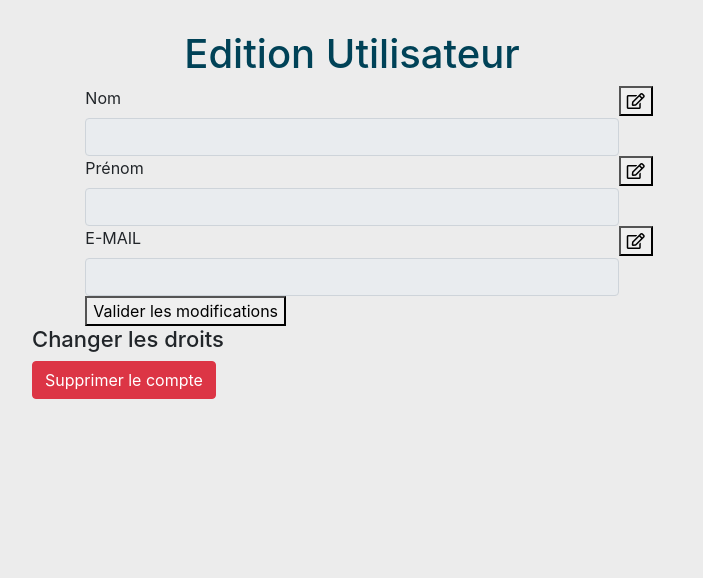
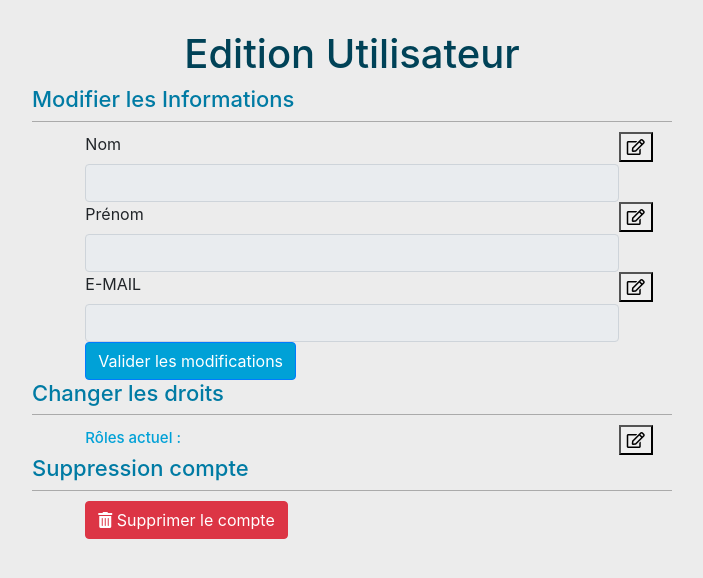
Before and after one commit to MauquieLouis/BTS-projet, a Symfony app: template templates/admin/editionUser.html.twig in a window 1280 px wide. Shown: the part 115-693 px from the top of the page, without its empty margins (288-991 px from the left). Run offline with Twig, Linux system fonts and the light colour scheme; the template is opened without the code that fills it, so the values that code supplies are empty; form fields are guessed from the names that the template uses; some libraries are stand-ins or nearby versions.

Commit message:
Formulaire gestion utilisateur

```diff
--- a/public/css/base.css
+++ b/public/css/base.css
@@ -21,11 +21,13 @@ h2
 h3
 {
 	font-size:22px !important;
+	color:#007BA4;
 }
 h4
 {
 	font-size:15px !important;
 	color:#00A1D7;
+	display: inline;
 }
 /* - - - - - - - - - - - - - - - -  - - - - - - - - - - */
 /* - - - - - - - - - - -CLASSE HTML - - - - - - - - - - */
@@ -82,6 +84,10 @@ h4
 	color:#00A1D7;
 	display: inline-block;
 }
+.formPart
+{
+	margin-top:10px;
+}
 .listeBoutons
 {
 	border:solid 2px #00A1D7;
@@ -123,6 +129,10 @@ h4
 {
 	text-align:center;
 	top:30%;
+	border-bottom: 1px solid #AAAAAA;
+}
+.titreFormulaire
+{
 	border-bottom: 1px solid #AAAAAA;
 }
 .userEmail
--- a/src/Form/NewUserFormType.php
+++ b/src/Form/NewUserFormType.php
@@ -8,6 +8,7 @@ use Symfony\Component\Form\Extension\Core\Type\PasswordType;
 use Symfony\Component\Form\Extension\Core\Type\TextType;
 use Symfony\Component\Form\Extension\Core\Type\EmailType;
 use Symfony\Component\Form\Extension\Core\Type\RepeatedType;
+use Symfony\Component\Form\Extension\Core\Type\ChoiceType;
 use Symfony\Component\Form\FormBuilderInterface;
 use Symfony\Component\OptionsResolver\OptionsResolver;
 use Symfony\Component\Validator\Constraints\NotBlank;
--- a/templates/admin/editionUser.html.twig
+++ b/templates/admin/editionUser.html.twig
@@ -9,7 +9,8 @@
 		</div>
 	</div>
 	<div class="row">
-		<div class="col-12 offset-md-3 col-md-6" id="formEdit">
+		<div class="row col-12 offset-md-3 col-md-6 displayRow titreFormulaire"><h3>Modifier les Informations</h3></div>
+		<div class="col-12 offset-md-3 col-md-6 formPart" id="formEdit">
 			{{ form_start(form) }}
 				<div class="row">
 				    {{ form_errors(form) }}
@@ -37,26 +38,86 @@
 				</div>
 				<div class="row">
 				 	<div class="col-11 offset-md-1 col-md-10">
-						<button type="Submit" class ="">Valider les modifications</button>
+						<button onclick="EnableInput();" type="Submit" class ="btn btn-primary">Valider les modifications</button>
 					</div>
 				</div>
 			{{ form_end(form) }}
 		</div>
 	</div>
+	<div class="row sectionRoww">
+		<div class="row col-12 offset-md-3 col-md-6 displayRow titreFormulaire"><h3>Changer les droits</h3></div>
+		<div class="row col-12 offset-md-3 col-md-6 displayRow formPart">
+			<div class="col-11 offset-md-1 col-md-10"><h4>Rôles actuel :</h4>
+
+        		{% for roles in user.roles %}
+        			{% if roles != 'ROLE_NOUVEAU' %}
+        				{{ roles }} /
+        			{% else %}
+        				{% if user.roles == ['ROLE_NOUVEAU'] %}
+        					Aucun rôle pour le moment, mot de passe non changé.
+        				{% endif %}
+        			{% endif %}
+        		{% endfor %}
+   			</div>
+            <div class="col-11 offset-md-1 col-md-10" id="formRoles_" hidden>
+
+                {{ form_start(formRoles) }}
+                    {{ form_label(formRoles.Roles, 'Autorisations') }}
+                    {{ form_widget(formRoles.Roles) }}
+
+                    	<button type="submit"><i class="far fa-save"></i> Sauver</button>
+
+                {{ form_end(formRoles) }}
+            </div>
+            <div class="col-1">
+                {% if user.roles != ['ROLE_NOUVEAU'] %}
+            		<button id="boutonEmail" onclick="ActiveRoles();" type="button" ><i class="far fa-edit"></i></button>
+        	    {% endif %}
+    	    </div>
+	    </div>
+	</div>
 	<div class="row">
-	   	<div class="col-12 offset-md-3 col-md-6">
-    		<h3>Changer les droits</h3>
+		<div class="row col-12 offset-md-3 col-md-6 displayRow titreFormulaire"><h3>Suppression compte</h3></div>
+    	<div class="col-12 offset-md-3 col-md-6 formPart">
+    		<div class="col-11 offset-md-1 col-md-10">
+        		<button class="btn btn-danger" onclick="DeleteAccount();"><i class="fas fa-trash-alt"></i> Supprimer le compte</button>
+        		<div id="confirm" hidden>
+        			<h3>Êtes vous sûr ?</h3>
+        			<h4>Toute suppression est définitive... Il est absoluement impossible de revenir en arrière !</h4>
+        			<div class="row">
+        			    {{ form_start(formDelete) }}
+        					<button type="submit" class="btn btn-link"><i class="fas fa-check-circle"></i> Oui, Supprimer</button>
+        			    {{ form_end(formDelete) }}
+        				<button class="btn btn-secondary" onclick="AbortDelete();"><i class="fas fa-times-circle"></i> Annuler</button>
+        			</div>
+        		</div>
+    		</div>
     	</div>
 	</div>
-	<div class="row">
-    	<div class="col-12 offset-md-3 col-md-6">
-    		<a href={{ path('Home') }} class="btn btn-danger">Supprimer le compte</a>
-    	</div>
-	</div>
+	<!-- =================================SCRIPT========================================== -->
 	<script>
 		function EditButton(idButton)
 		{
 			document.getElementById("new_user_form_"+idButton).disabled ? (document.getElementById("new_user_form_"+idButton).disabled = false) : (document.getElementById("new_user_form_"+idButton).disabled = true);
 		}
+		function EnableInput()
+		{
+			document.getElementById("new_user_form_nom").disabled = false;
+			document.getElementById("new_user_form_prenom").disabled = false;
+			document.getElementById("new_user_form_email").disabled = false;
+		}
+		function ActiveRoles()
+		{
+			//document.getElementById('form_Roles').disabled ? document.getElementById('form_Roles').disabled = false : document.getElementById('form_Roles').disabled = true;
+			document.getElementById('formRoles_').hidden ? document.getElementById('formRoles_').hidden = false : document.getElementById('formRoles_').hidden = true;
+		}
+		function DeleteAccount()
+		{
+			document.getElementById('confirm').hidden = false;
+		}
+		function AbortDelete()
+		{
+			document.getElementById('confirm').hidden = true;
+		}
 	</script>
 {% endblock %}
```
Also changed, not shown: src/Controller/AdminController.php (+52 -5 lines).
